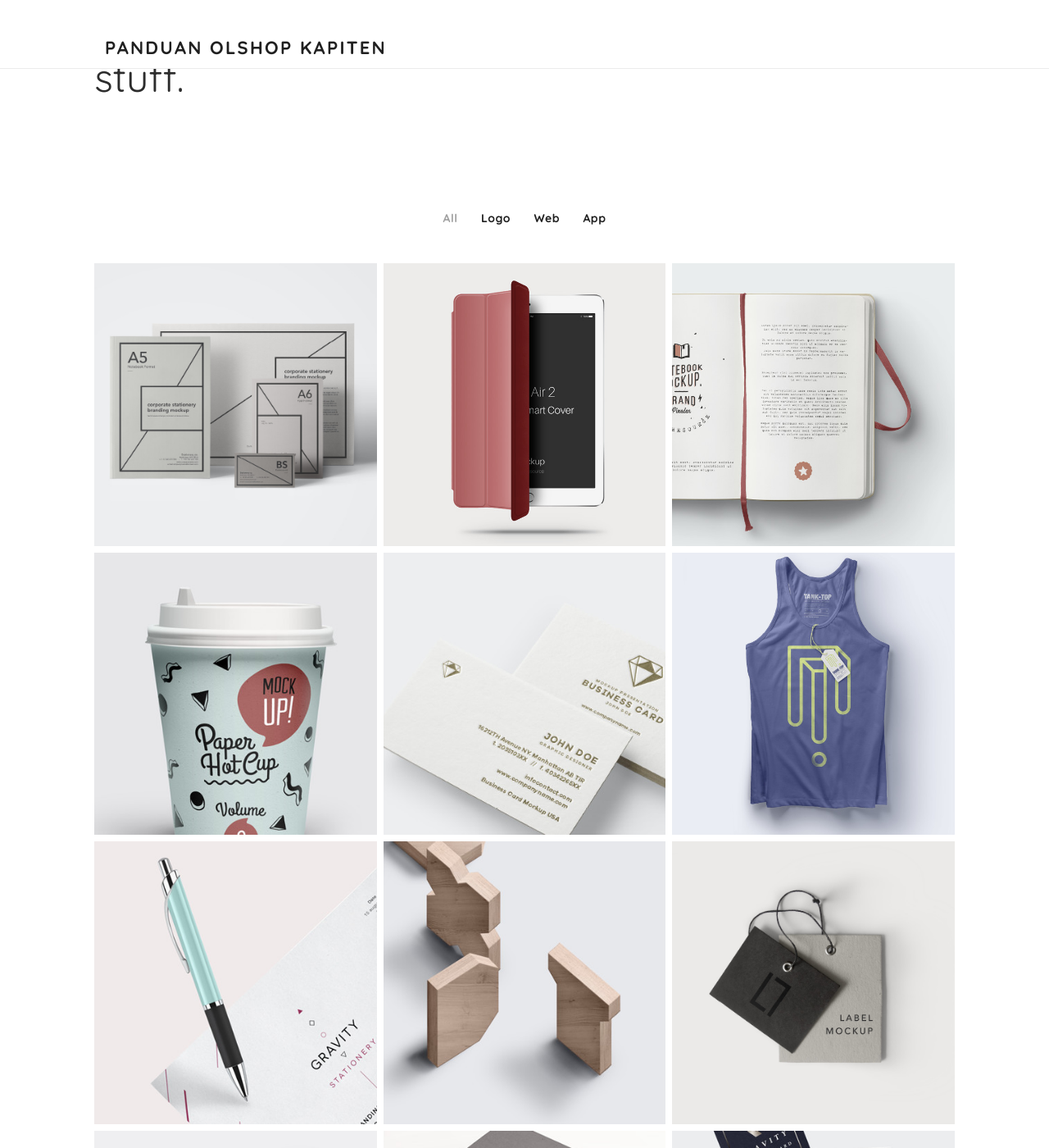
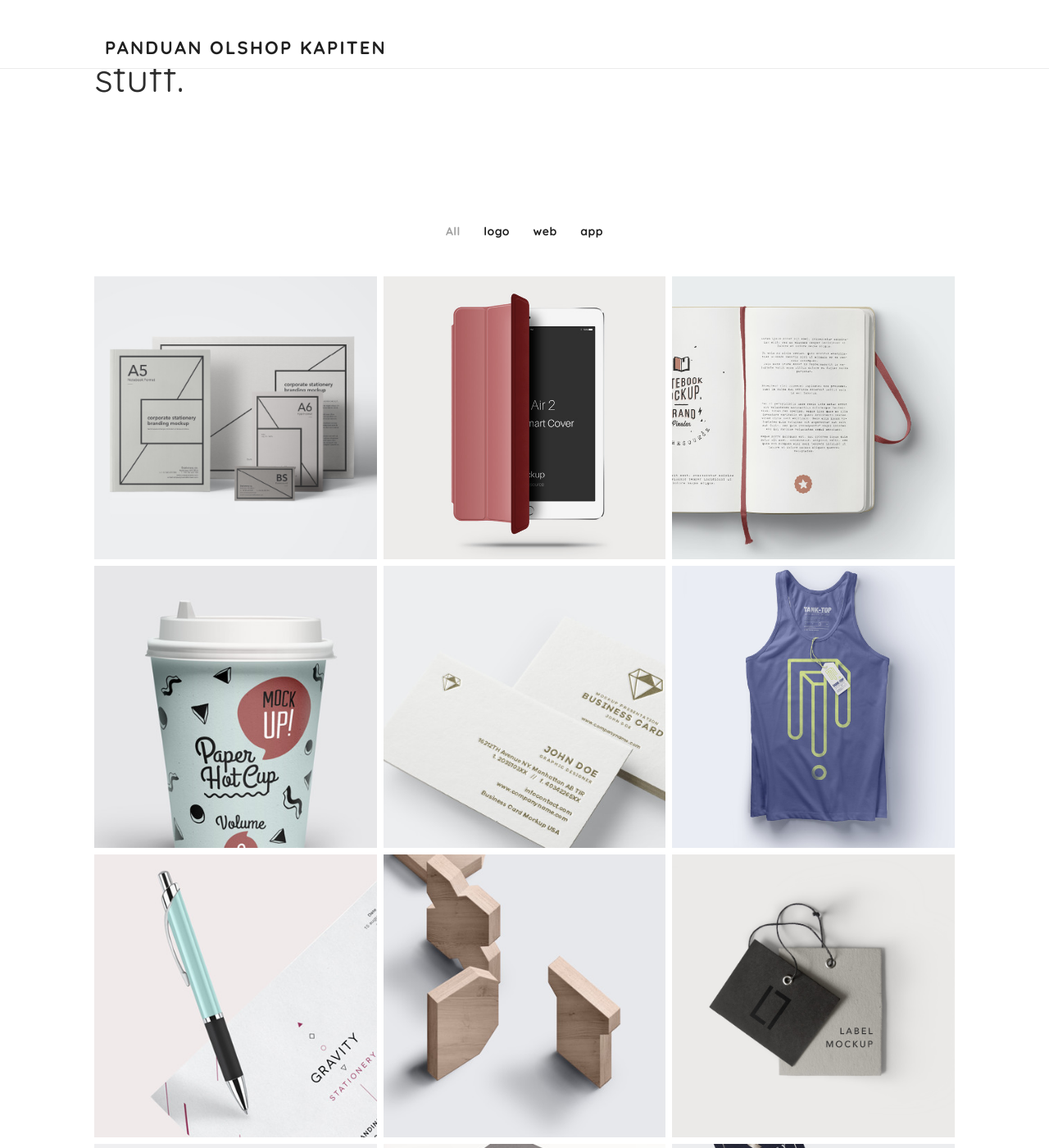
Before and after one commit to galliani/urku-jekyll, a Jekyll site: the page built from index.html, in a window 1280 px wide and 1400 px high, scrolled down 382 px. Shown: the whole window at 82% size. Built offline with Jekyll 4.4.1, drawn with Linux system fonts in a browser that asks for light colours; nearby versions of some CDN libraries.

Commit message:
Make the tabs dynamic

```diff
--- a/_includes/portofolio_items.html
+++ b/_includes/portofolio_items.html
@@ -1,11 +1,4 @@
-{% if site.data.portofolio %}
-  {% assign items = site.data.portofolio %}
-{% else %}
-  {% assign items = site.data.sample_portofolio %}
-{% endif %}
-
-
-
+<div class="rk-portfolio__items">
   {% for item in items %}
       <a  href="#"
           class="rk-item rk-item--flex rk-size-4 rk-tosize-3 rk-square "
@@ -14,8 +7,9 @@
 
           <div class="item-meta">
               <h2>{{ item.title }}</h2>
-            <p>{{ item.short_description }}</p>
+              <p>{{ item.description }}</p>
           </div>
 
       </a>
   {% endfor %}
+</div>
--- /dev/null
+++ b/_includes/portofolio_tabs.html
@@ -0,0 +1,12 @@
+<div class="au-xs-ta-center">
+  <ul class="rk-menu rk-categories-menu filters">
+    <li class="rk-menu__item active">
+      <a class="rk-menu__link filter fil-cat" data-rel="all">All</a>
+    </li>
+    {% for category in categories %}
+      <li class="rk-menu__item">
+        <a class="rk-menu__link filter fil-cat" data-rel="{{ category }}">{{ category }}</a>
+      </li>
+    {% endfor %}
+  </ul>
+</div>
--- a/assets/css/urku.css
+++ b/assets/css/urku.css
@@ -2145,7 +2145,7 @@ body {
 
 .rk-categories-menu {
   display: inline-block;
-  padding-top: 1.6rem;
+  padding-top: 2.6rem;
   padding-bottom: 1.8rem;
 }
 .rk-categories-menu .rk-menu__item {
--- a/index.html
+++ b/index.html
@@ -9,24 +9,24 @@ layout: home-page
             <p>{% if site.tagline %}{{ site.tagline }}{% else %}{{ site.fallback.tagline }}{% endif %}</p>
         </div>
     </div>
-    <div class="au-xs-ta-center">
-    <ul class="rk-menu rk-categories-menu filters">
-      <li class="rk-menu__item active">
-        <a class="rk-menu__link filter fil-cat" data-rel="all">All</a>
-      </li>
-      <li class="rk-menu__item">
-        <a class="rk-menu__link filter fil-cat" data-rel="logo">Logo</a>
-      </li>
-      <li class="rk-menu__item">
-        <a class="rk-menu__link filter fil-cat" data-rel="web">Web</a>
-      </li>
-      <li class="rk-menu__item">
-        <a class="rk-menu__link filter fil-cat" data-rel="app">App</a>
-      </li>
-    </ul>
 
-    </div>
-    <div class="rk-portfolio__items">
-      {% include portofolio_items.html %}
-    </div>
+    {% if site.data.portofolio %}
+      {% assign items = site.data.portofolio %}
+    {% else %}
+      {% assign items = site.data.sample_portofolio %}
+    {% endif %}
+
+    {% assign categories = "" | split: ',' %}
+    {% for item in items %}
+      {% if item.category %}
+        {% assign categories = categories | push: item.category %}
+      {% endif %}
+    {% endfor %}
+
+    {% assign categories = categories | uniq %}
+
+
+    {% include portofolio_tabs.html categories=categories %}
+
+    {% include portofolio_items.html items=items %}
 </section>
```
Lines whose indentation alone changed are shown as unchanged.
